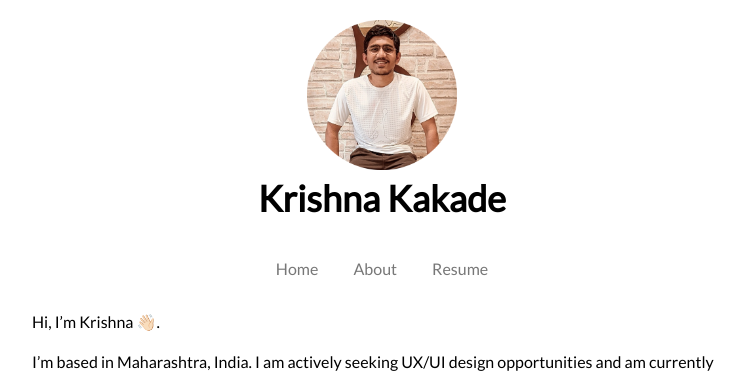
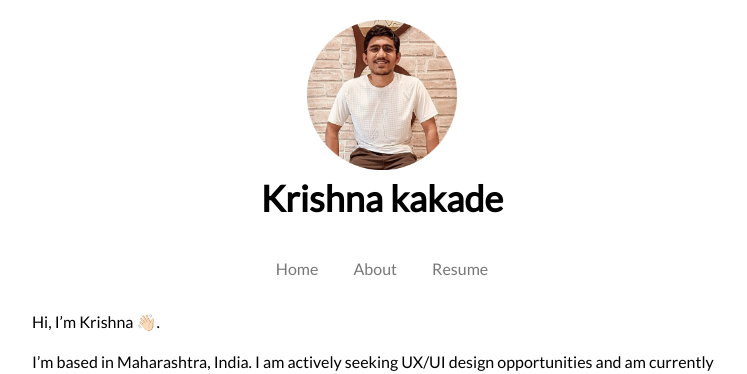
Before and after one commit to krishnadevz/krishnadevz.github.io, a Jekyll site: the page built from index.md, in a window 1280 px wide. Shown: the top 374 px of the page, without its empty margins (258-1005 px from the left). Built offline with Jekyll 4.4.1, drawn with Linux system fonts in a browser that asks for light colours; nearby versions of some CDN libraries.

Commit message:
update title

```diff
--- a/_layouts/default.html
+++ b/_layouts/default.html
@@ -5,7 +5,7 @@
     <meta name="viewport" content="width=device-width, initial-scale=1" />
     <meta
       name="description"
-      content="Krishna Kakade's public portfolio website featured projects & his work."
+      content="Krishna kakade's public portfolio website featured projects & his work."
     />
   {%- include head.html -%}
 
@@ -14,7 +14,7 @@
       <div class="wrapper">
         <div class="header">
           <img class="profile" src="{{ '/assets/profile.png' | relative_url }}" alt="krishnadevz">
-          <h1 class="profile-name">Krishna Kakade</h1>
+          <h1 class="profile-name">Krishna kakade</h1>
 
           <div class="pure-menu pure-menu-horizontal pure-menu-scrollable">
               <ul class="pure-menu-list">
```
